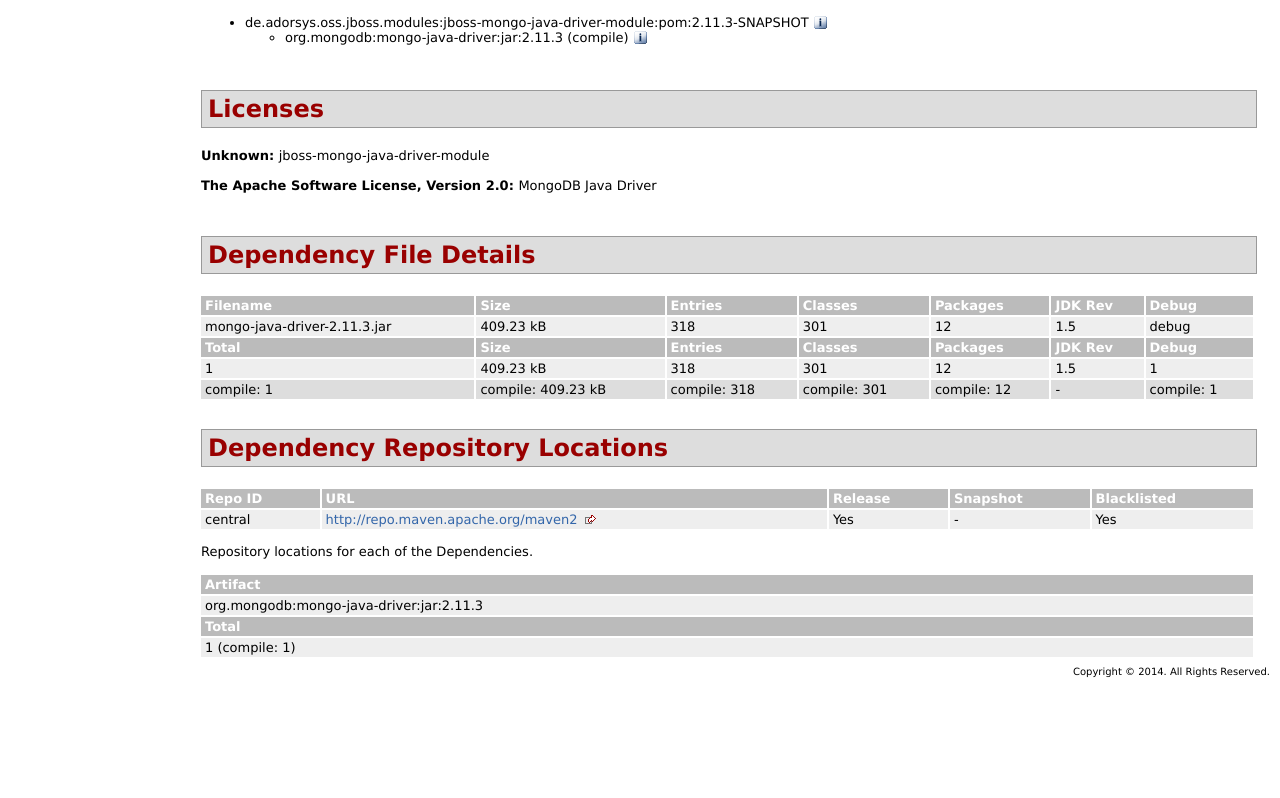
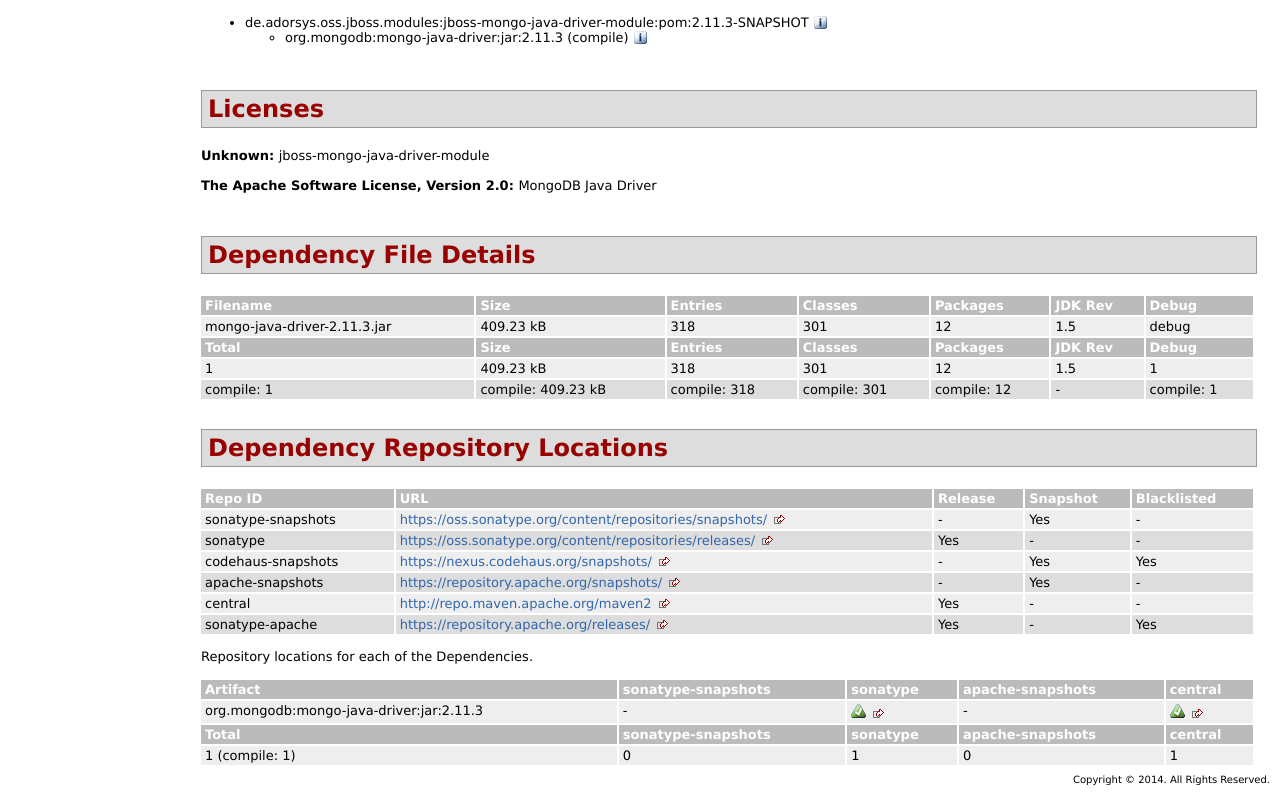
Before and after one commit to adorsys/jboss-mongo-module, a plain HTML site: page maven/snapshots/dependencies.html in a window 1280 px wide. Shown: the part 546-1344 px from the top of the page. Before the commit the page ends 1236 px from the top, so only its background shows below. Drawn offline with Linux system fonts and the light colour scheme.

Commit message:
Maven artifacts for de.adorsys.oss.jboss.modules:jboss-mongo-java-driver-module:2.11.3-SNAPSHOT ~20140110-1336

```diff
--- a/maven/snapshots/dependencies.html
+++ b/maven/snapshots/dependencies.html
@@ -223,21 +223,67 @@
 <th>Snapshot</th>
 <th>Blacklisted</th></tr>
 <tr class="b">
+<td>sonatype-snapshots</td>
+<td><a class="externalLink" href="https://oss.sonatype.org/content/repositories/snapshots/">https://oss.sonatype.org/content/repositories/snapshots/</a></td>
+<td>-</td>
+<td>Yes</td>
+<td>-</td></tr>
+<tr class="a">
+<td>sonatype</td>
+<td><a class="externalLink" href="https://oss.sonatype.org/content/repositories/releases/">https://oss.sonatype.org/content/repositories/releases/</a></td>
+<td>Yes</td>
+<td>-</td>
+<td>-</td></tr>
+<tr class="b">
+<td>codehaus-snapshots</td>
+<td><a class="externalLink" href="https://nexus.codehaus.org/snapshots/">https://nexus.codehaus.org/snapshots/</a></td>
+<td>-</td>
+<td>Yes</td>
+<td>Yes</td></tr>
+<tr class="a">
+<td>apache-snapshots</td>
+<td><a class="externalLink" href="https://repository.apache.org/snapshots/">https://repository.apache.org/snapshots/</a></td>
+<td>-</td>
+<td>Yes</td>
+<td>-</td></tr>
+<tr class="b">
 <td>central</td>
 <td><a class="externalLink" href="http://repo.maven.apache.org/maven2">http://repo.maven.apache.org/maven2</a></td>
+<td>Yes</td>
+<td>-</td>
+<td>-</td></tr>
+<tr class="a">
+<td>sonatype-apache</td>
+<td><a class="externalLink" href="https://repository.apache.org/releases/">https://repository.apache.org/releases/</a></td>
 <td>Yes</td>
 <td>-</td>
 <td>Yes</td></tr></table>
 <p>Repository locations for each of the Dependencies.</p>
 <table border="0" class="bodyTable">
 <tr class="a">
-<th>Artifact</th></tr>
+<th>Artifact</th>
+<th>sonatype-snapshots</th>
+<th>sonatype</th>
+<th>apache-snapshots</th>
+<th>central</th></tr>
 <tr class="b">
-<td>org.mongodb:mongo-java-driver:jar:2.11.3</td></tr>
+<td>org.mongodb:mongo-java-driver:jar:2.11.3</td>
+<td>-</td>
+<td><a class="externalLink" href="https://oss.sonatype.org/content/repositories/releases//org/mongodb/mongo-java-driver/2.11.3/mongo-java-driver-2.11.3.jar"><img alt="Found at https://oss.sonatype.org/content/repositories/releases/" src="images/icon_success_sml.gif" /></a></td>
+<td>-</td>
+<td><a class="externalLink" href="http://repo.maven.apache.org/maven2/org/mongodb/mongo-java-driver/2.11.3/mongo-java-driver-2.11.3.jar"><img alt="Found at http://repo.maven.apache.org/maven2" src="images/icon_success_sml.gif" /></a></td></tr>
 <tr class="a">
-<th>Total</th></tr>
+<th>Total</th>
+<th>sonatype-snapshots</th>
+<th>sonatype</th>
+<th>apache-snapshots</th>
+<th>central</th></tr>
 <tr class="b">
-<td>1 (compile: 1)</td></tr></table></div>
+<td>1 (compile: 1)</td>
+<td>0</td>
+<td>1</td>
+<td>0</td>
+<td>1</td></tr></table></div>
       </div>
     </div>
     <div class="clear">
```
Also changed, not shown: 1 other file.
